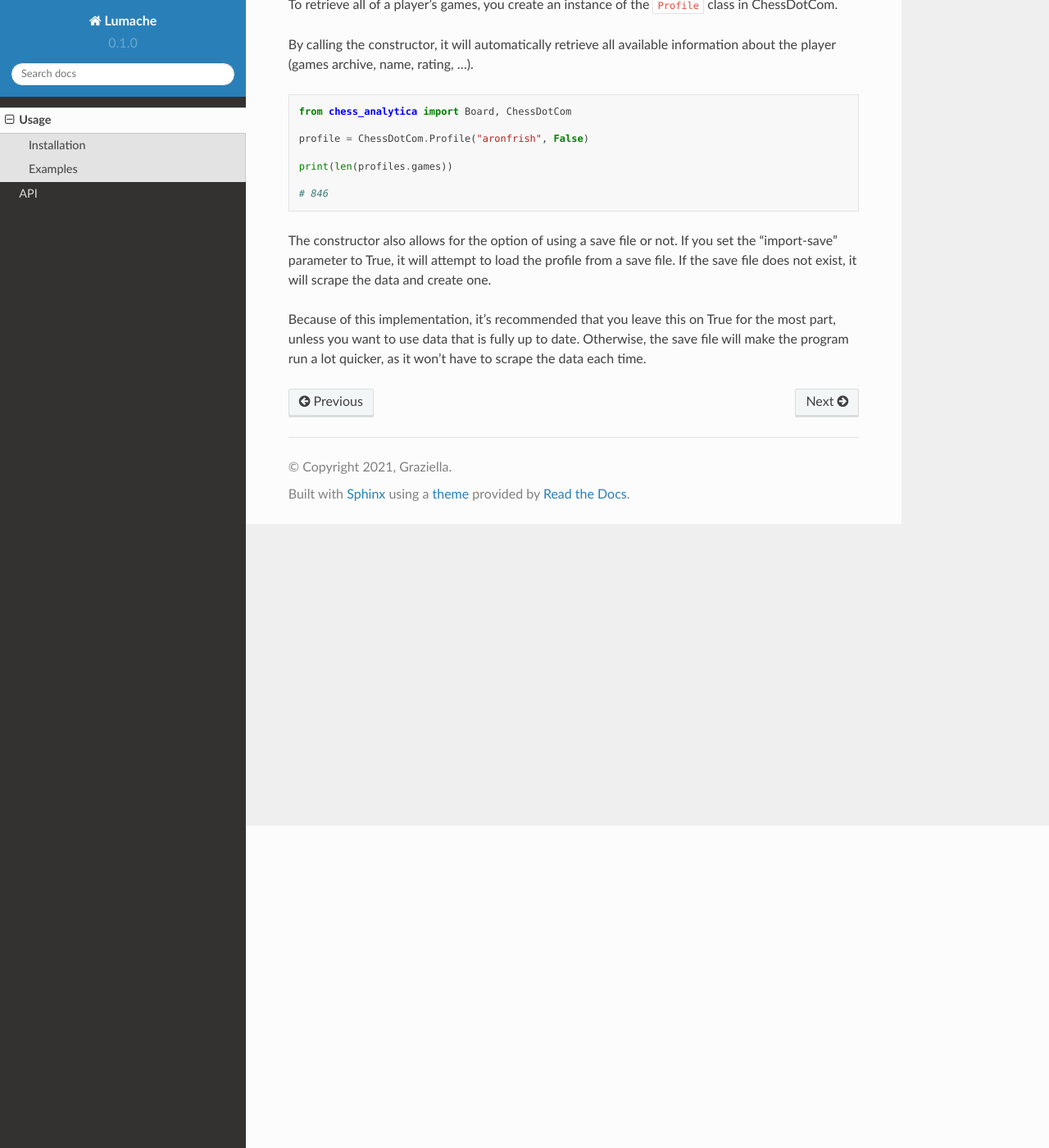
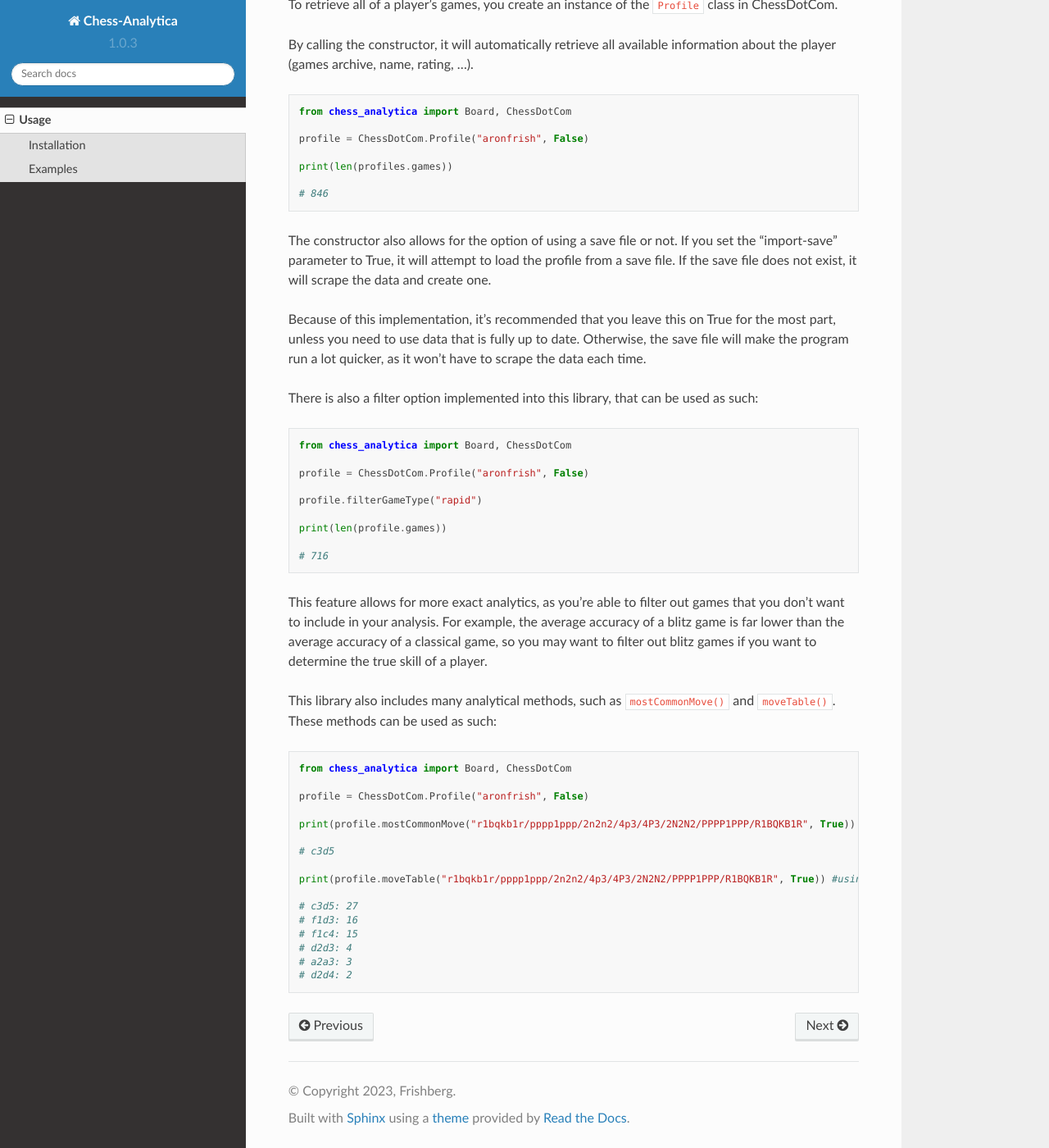
Before and after one commit to frishberg/Chess-Analytica, a Sphinx documentation site: the page built from docs/source/usage.rst, in a window 1280 px wide and 1400 px high, scrolled down 393 px. Shown: the whole window at 82% size. Built offline with Sphinx 7.4.7 and the Read the Docs theme 2.0.0, drawn with Linux system fonts in a browser that asks for light colours.

Commit message:
updating readthedocs

```diff
--- a/README.rst
+++ b/README.rst
@@ -44,7 +44,7 @@
 
 `Documentation <https://chess-analytica.readthedocs.io/en/latest/>`__
 ---------------------------------------------------------------------------------------------
-* `Examples <https://chess-analytica.readthedocs.io/en/latest/examples.html>`_
+* `Examples <https://chess-analytica.readthedocs.io/en/latest/usage.html>`_
 * `ChessDotCom Class <https://chess-analytica.readthedocs.io/en/latest/chessdotcom.html>`_
 * `Board Class <https://chess-analytica.readthedocs.io/en/latest/board.html>`_
 
--- a/docs/source/api.rst
+++ b/docs/source/board.rst
@@ -1,4 +1,4 @@
-API
+ChessDotCom
 ===
 
 .. autosummary::
--- a/docs/source/conf.py
+++ b/docs/source/conf.py
@@ -2,12 +2,12 @@
 
 # -- Project information
 
-project = 'Lumache'
-copyright = '2021, Graziella'
-author = 'Graziella'
+project = 'Chess-Analytica'
+copyright = '2023, Frishberg'
+author = 'Aron Frishberg'
 
 release = '0.1'
-version = '0.1.0'
+version = '1.0.3'
 
 # -- General configuration
 
--- a/docs/source/usage.rst
+++ b/docs/source/usage.rst
@@ -31,4 +31,42 @@
 
 The constructor also allows for the option of using a save file or not.  If you set the "import-save" parameter to True, it will attempt to load the profile from a save file.  If the save file does not exist, it will scrape the data and create one.
 
-Because of this implementation, it's recommended that you leave this on True for the most part, unless you want to use data that is fully up to date.  Otherwise, the save file will make the program run a lot quicker, as it won't have to scrape the data each time.
+Because of this implementation, it's recommended that you leave this on True for the most part, unless you need to use data that is fully up to date.  Otherwise, the save file will make the program run a lot quicker, as it won't have to scrape the data each time.
+
+There is also a filter option implemented into this library, that can be used as such:
+
+.. code:: python
+
+   from chess_analytica import Board, ChessDotCom
+
+   profile = ChessDotCom.Profile("aronfrish", False)
+
+   profile.filterGameType("rapid")
+
+   print(len(profile.games))
+
+   # 716
+
+This feature allows for more exact analytics, as you're able to filter out games that you don't want to include in your analysis.  For example, the average accuracy of
+a blitz game is far lower than the average accuracy of a classical game, so you may want to filter out blitz games if you want to determine the true skill of a player.
+
+This library also includes many analytical methods, such as ``mostCommonMove()`` and ``moveTable()``.  These methods can be used as such:
+
+.. code:: python
+
+   from chess_analytica import Board, ChessDotCom
+
+   profile = ChessDotCom.Profile("aronfrish", False)
+
+   print(profile.mostCommonMove("r1bqkb1r/pppp1ppp/2n2n2/4p3/4P3/2N2N2/PPPP1PPP/R1BQKB1R", True)) #given this FEN, which is the four knights opening, and setting "white" to True (meaning that we'll be looking at all of the times the given player has been white in this position), it will tell us their most common move
+
+   # c3d5
+
+   print(profile.moveTable("r1bqkb1r/pppp1ppp/2n2n2/4p3/4P3/2N2N2/PPPP1PPP/R1BQKB1R", True)) #using the same parameters as above, but this produces a visual table containing all of their moves in the given position and their frequencies (in descending order to show most popular first)
+
+   # c3d5: 27
+   # f1d3: 16
+   # f1c4: 15
+   # d2d3: 4
+   # a2a3: 3
+   # d2d4: 2
```
Also changed, not shown: docs/source/chessdotcom.rst (added, +7 -0 lines), docs/source/index.rst (+5 -5 lines).
